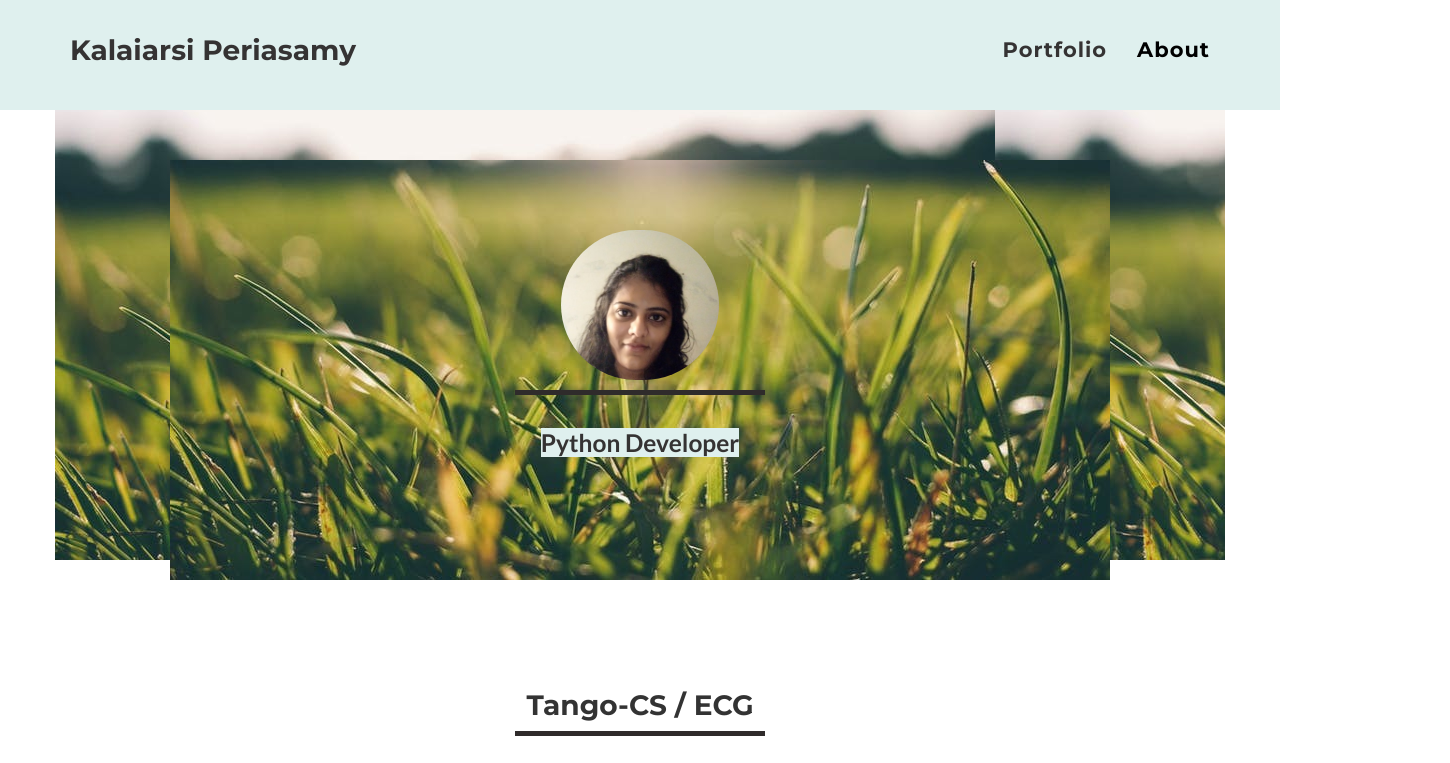
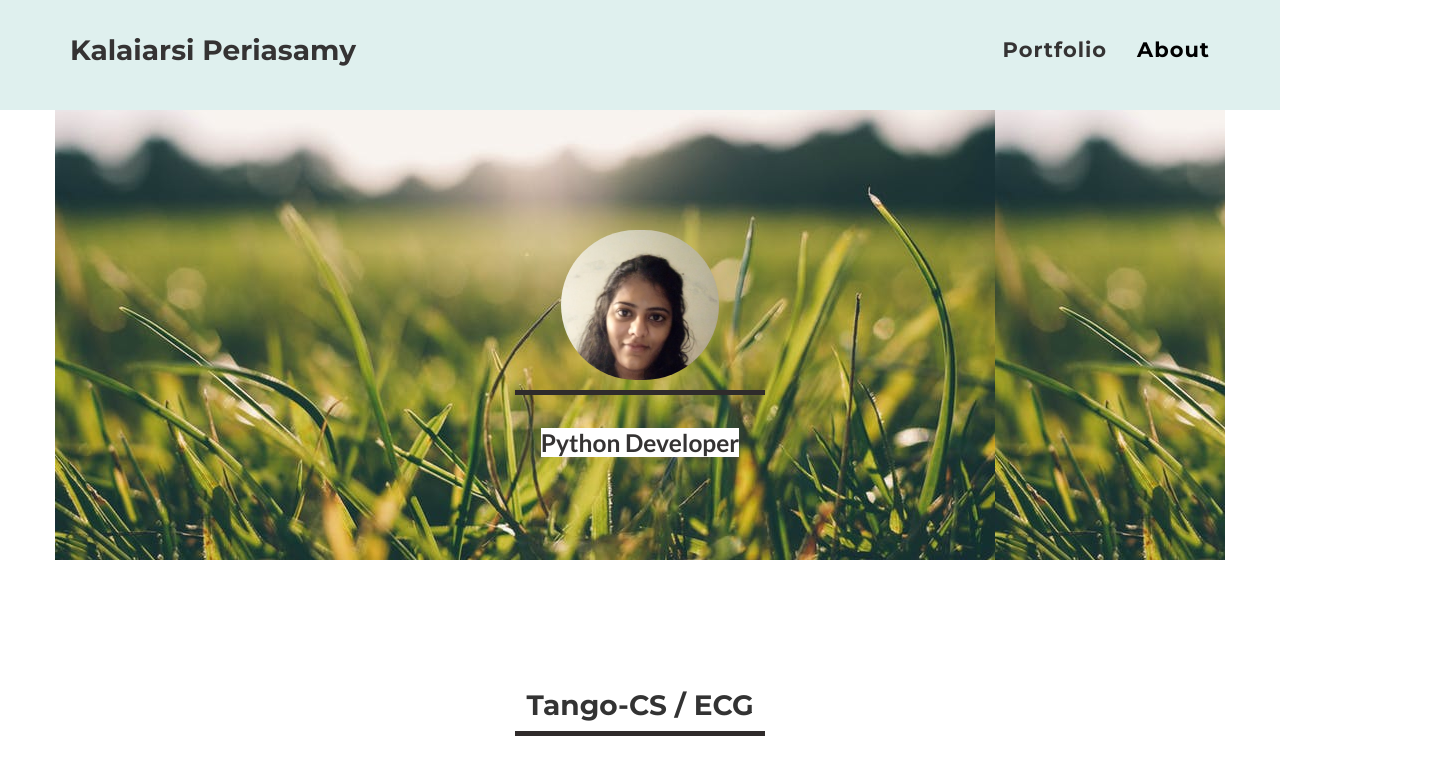
Before and after one commit to kalaiarsi/projects, a website: page index.html in a window 1280 px wide. Shown: the top 763 px of the page, 1450 px wide, since content can reach past the window. Drawn offline with nearby package versions, Linux system fonts and the light colour scheme; files whose address does not match are found by name.

Commit message:
edited background

```diff
--- a/index.html
+++ b/index.html
@@ -68,14 +68,14 @@
   <!-- Header -->
   <header>
     <div class="container" id="maincontent" tabindex="-1" >
-      <div class="headerbg"></div>
+
       <div class="row">
         <div class="col-lg-12">
           <img class="img-responsive" src="img/profile.png" alt style="border-radius:100px">
           <div class="intro-text">
             <!---<h1 class="name">Kalaiarsi</h1>-->
             <hr class="star-light">
-            <span class="skills">Python Developer</span>
+            <span class="skills" style="background-color:#fff;">Python Developer</span>
           </div>
         </div>
       </div>
```
